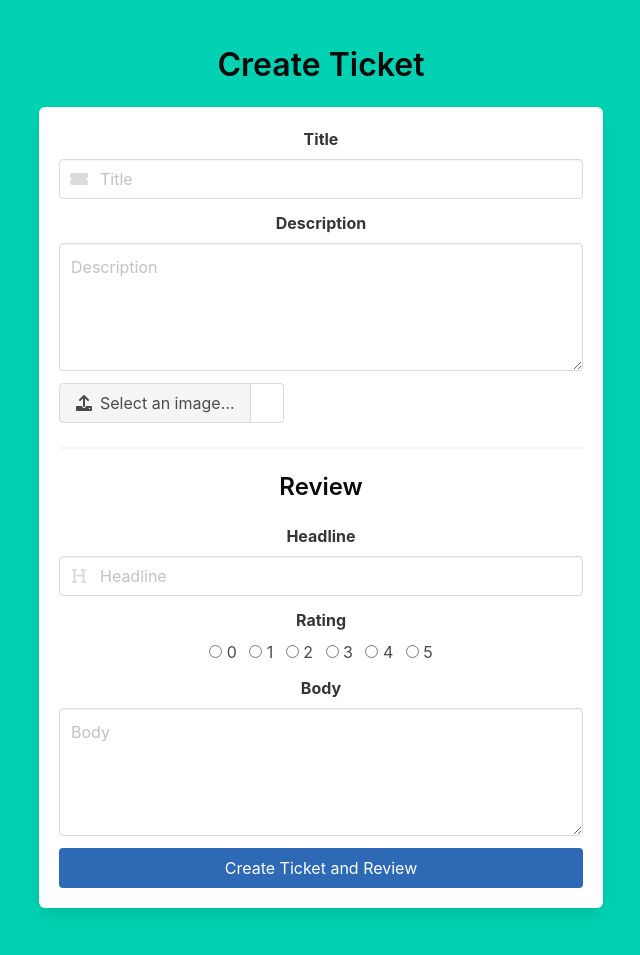
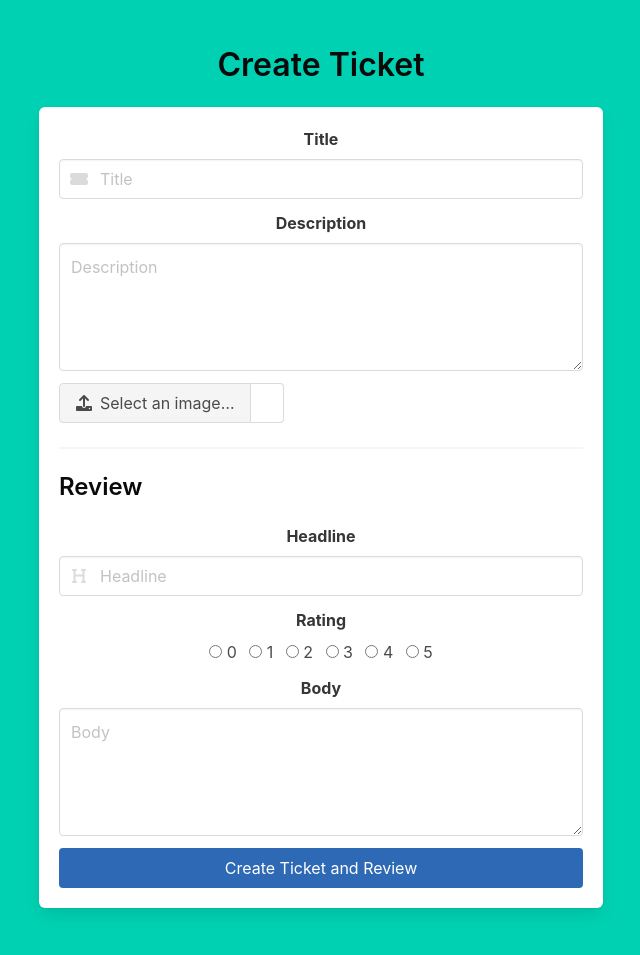
Before and after one commit to ErnestoAquino/LITRevu, a Django app: page /tickets/create/with-review/ in a window 1280 px wide. Shown: the part 53-1008 px from the top of the page, without its empty margins (319-959 px from the left). Run offline with Django 4.2, Linux system fonts and the light colour scheme; the visitor is signed in with stand-in values (Sample User, id 1).

Commit message:
feat: add CSS for left-aligned 'Review' text

```diff
--- a/litrevu/users/static/users/styles.css
+++ b/litrevu/users/static/users/styles.css
@@ -33,10 +33,14 @@ footer {
 }
 
 
-/* Feed: Fix the contrast issue of danger buttons. */
-/*Very low contrast (3.61:1): Very low contrast between text and background colors.*/
-
+/* Feed: Address contrast problem with danger buttons. */
+/* Noted low contrast ratio (3.61:1): Insufficient contrast between text and background colors. */
 .button.is-danger {
     background-color: #c00; /* A darker red */
     color: #fff; /* White text */
 }
+
+/* Align the 'Review' text to the left in the Ticket creation and Form. */
+.left-align {
+    text-align: left;
+}
```
